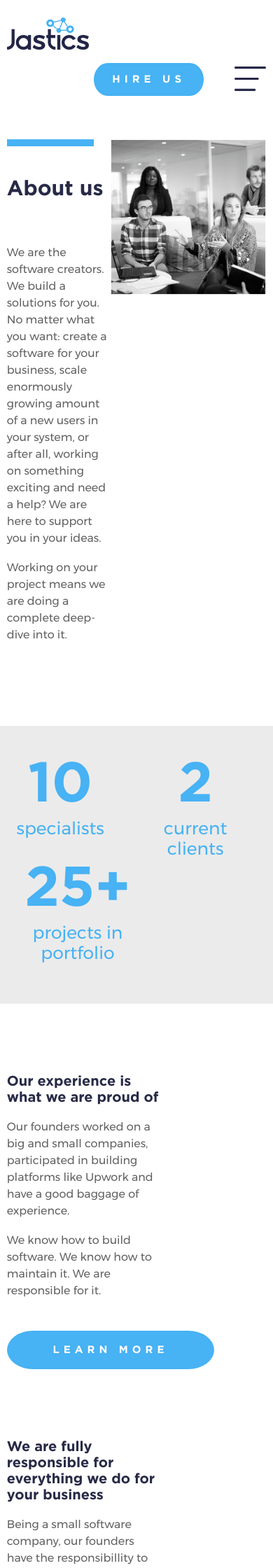
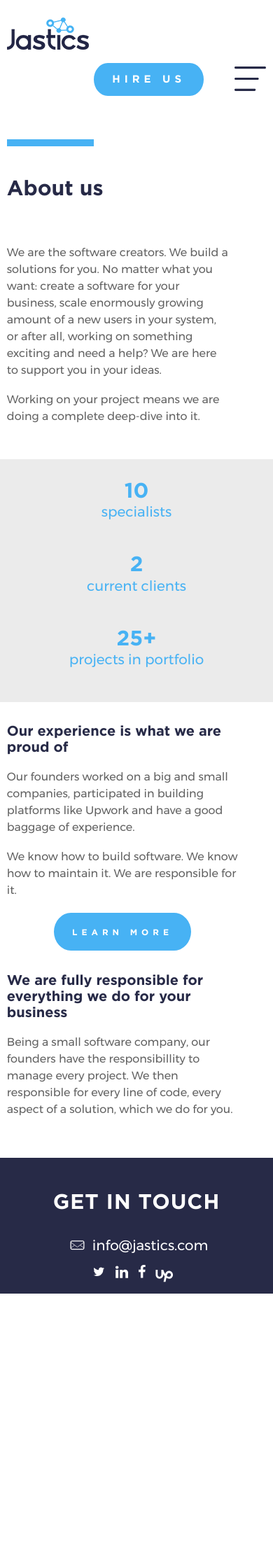
Before and after one commit to chalatz/jastics-labs, a Jekyll site: the page built from about-us.html, in a window 390 px wide. Shown: the top 2240 px of the page at 70% size. Built offline with Jekyll 4.4.1, drawn with Linux system fonts in a browser that asks for light colours; nearby versions of some CDN libraries; after the commit the page ends 1848 px from its top, so only the background shows below that.

Commit message:
Responsive about-us

```diff
--- a/_sass/about-us.scss
+++ b/_sass/about-us.scss
@@ -2,14 +2,27 @@
 
     &__item {
         margin-bottom: 100px;
+        @include breakpoint(medium) {
+            margin-bottom: 8vw;
+        }
     }
 
     &__info {
         width: 60%;
+        @include breakpoint(medium) {
+            width: 80%;
+        }
+        @include breakpoint(medium) {
+            width: 90%;
+        }
     }
 
     &__btn {
         margin-top: 45px;
+        @include breakpoint(small) {
+            text-align: center;
+            margin-top: 20px;
+        }
     }
 
     .container {
@@ -21,17 +34,39 @@
     }
 
     &__header-text {
-        width: 40%;
+        padding-right: 4vw;
+        width: 50%;
+        @include breakpoint(large) {
+            width: 60%;
+        }
+        @include breakpoint(medium) {
+            width: 80%;
+        }
+        @include breakpoint(medium) {
+            width: 90%;
+        }
     }
 
     &__header-img-wrapper {
-        width: 60%;
+        width: 50%;
         text-align: right;
+        @include breakpoint(large) {
+            width: 40%;
+        }
+        @include breakpoint(medium) {
+            display: none;
+        }
     }
 
     &__numbers-wrapper {
         background-color: #ebebeb;
         padding: 40px 6vw;
+        @include breakpoint(medium) {
+            padding: 30px 3vw;
+        }
+        @include breakpoint(small) {
+            padding: 30px 1vw;
+        }
     }
 
     &__numbers {
@@ -46,11 +81,23 @@
     &__numbers-number {
         font-family: 'Gotham Pro Bold', sans-serif;
         font-size: 80px;
+        @include breakpoint(medium) {
+            font-size: 55px;
+        }
+        @include breakpoint(small) {
+            font-size: 30px;
+        }
     }
 
     &__numbers-text {
         font-size: 25px;
         max-width: 7em;
+        @include breakpoint(medium) {
+            font-size: 20px;
+        }
+        @include breakpoint(small) {
+            max-width: 100%;
+        }
     }
 
     &__numbers-item {
@@ -58,6 +105,13 @@
         display: inline-block;
         text-align: center;
         vertical-align: top;
+        @include breakpoint(small) {
+            display: block;
+            margin-bottom: 3em;
+            &:last-child {
+                margin-bottom: 0;
+            }
+        }
     }
 
 }
--- a/_sass/hire-us-btn.scss
+++ b/_sass/hire-us-btn.scss
@@ -31,6 +31,10 @@
 
         &--send {
             padding: 0 28px;
+        }
+
+        &--about-us {
+            font-size: 12px;
         }
 
     }
@@ -96,6 +100,9 @@
     &--learn-more {
         padding-top: 16px;
         padding-bottom: 16px;
+        @include breakpoint(small) {
+            width: auto;
+        }
     }
 
     &--centered {
--- a/about-us.html
+++ b/about-us.html
@@ -92,7 +92,7 @@ title: About us
 
         <div class="hire-us__btn about-us__btn">
             <a href="" class="hire-us-btn hire-us-btn--blue hire-us-btn--learn-more">
-                <span class="hire-us-btn__text">
+                <span class="hire-us-btn__text hire-us-btn__text--about-us">
                     Learn More
                 </span>
             </a>
```
